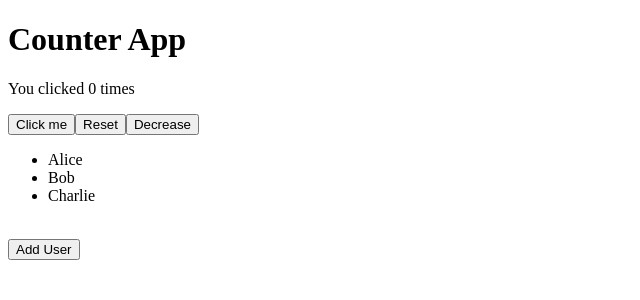
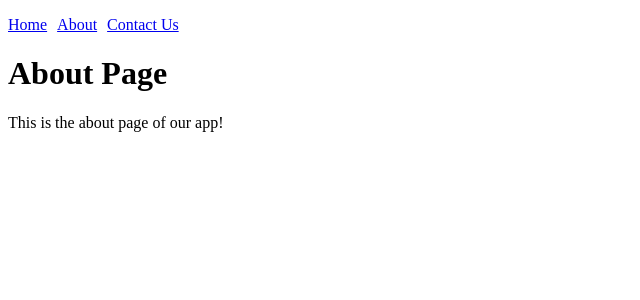
Before and after one commit to patrickfcarey/demo-react-app, a React (Create React App) app: page /about in a window 1280 px wide. Shown: the top 300 px of the page, without its empty margins (0-640 px from the left). Built offline with nearby package versions, Linux system fonts and the light colour scheme.

Commit message:
added routing functionality to make a single page webapp
before this commit, added the command  install react-router-dom in the last commit. this commit was geared around adding multiple pages through routing function

```diff
--- /dev/null
+++ b/src/About.js
@@ -0,0 +1,12 @@
+import React from 'react';
+
+function About() {
+  return (
+    <div>
+      <h1>About Page</h1>
+      <p>This is the about page of our app!</p>
+    </div>
+  );
+}
+
+export default About;
--- a/src/App.css
+++ b/src/App.css
@@ -36,3 +36,13 @@
     transform: rotate(360deg);
   }
 }
+
+nav ul {
+  list-style-type: none;
+  padding: 0;
+}
+
+nav li {
+  display: inline;
+  margin-right: 10px;
+}
--- a/src/App.js
+++ b/src/App.js
@@ -1,36 +1,38 @@
 import React, { useState } from 'react';
+import { Routes, Route, Link } from 'react-router-dom'; // Import routing components
+import About from './About'; // Import the new page
+import Contact from './Contact'; //Import contact
+import Home from './Home'; //Import home
+import './App.css';
+
 
 function App() {
-  const [count, setCount] = useState(0);
 
-  const [users, setUsers] = useState([
-    { id: 1, name: "Alice" },
-    { id: 2, name: "Bob" },
-    { id: 3, name: "Charlie" }
-  ]);
-
-  const addUser = () => {
-    const newUser = { id: users.length + 1, name: "New User" };
-    setUsers([...users, newUser]);
-  };
 
   return (
     <div>
-      <h1>Counter App</h1>
-      <p>You clicked {count} times</p>
-      <button onClick={() => setCount(count + 1)}>Click me</button>
-      <button onClick={() => setCount(0)}>Reset</button><nl></nl>
-      <button onClick={() => setCount(count - 1)}>Decrease</button>
-      <br></br>
-      <ul>
-        {users.map(user => (
-          <li key={user.id}>{user.name}</li>
-        ))}
-      </ul>
-      <br></br>
-      <button onClick={addUser}>Add User</button>
+      {/* Navigation */}
+      <nav>
+        <ul>
+          <li>
+            <Link to="/">Home</Link>
+          </li>
+          <li>
+            <Link to="/about">About</Link>
+          </li>
+          <li>
+            <Link to="/contact">Contact Us</Link>
+          </li>
+        </ul>
+      </nav>
+      {/* Define Routes */}
+      <Routes>
+        <Route path="/" element={<Home />} />
+        <Route path="/about" element={<About />} />
+        <Route path="/contact" element={<Contact />} />
+      </Routes>
+    </div>
 
-    </div>
   );
 }
 
--- /dev/null
+++ b/src/Contact.js
@@ -0,0 +1,12 @@
+import React from 'react';
+
+function Contact() {
+  return (
+    <div>
+      <h1>Contact Us</h1>
+      <p>Email: example@email.com</p>
+    </div>
+  );
+}
+
+export default Contact;
--- /dev/null
+++ b/src/Home.js
@@ -0,0 +1,38 @@
+import React, { useState } from 'react';
+
+
+
+function Home(){
+    const [count, setCount] = useState(0);
+
+  const [users, setUsers] = useState([
+    { id: 1, name: "Alice" },
+    { id: 2, name: "Bob" },
+    { id: 3, name: "Charlie" }
+  ]);
+
+  const addUser = () => {
+    const newUser = { id: users.length + 1, name: "New User" };
+    setUsers([...users, newUser]);
+  };
+
+    return (
+        <div>
+        <h1>Counter App</h1>
+        <p>You clicked {count} times</p>
+        <button onClick={() => setCount(count + 1)}>Click me</button>
+        <button onClick={() => setCount(0)}>Reset</button><nl></nl>
+        <button onClick={() => setCount(count - 1)}>Decrease</button>
+        <br></br>
+        <ul>
+          {users.map(user => (
+            <li key={user.id}>{user.name}</li>
+          ))}
+        </ul>
+        <br></br>
+        <button onClick={addUser}>Add User</button>
+        </div>
+    );
+}
+
+export default Home;
--- a/src/index.js
+++ b/src/index.js
@@ -2,11 +2,15 @@ import React from 'react';
 import ReactDOM from 'react-dom/client';
 //import './index.css';
 import App from './App';
+import { BrowserRouter } from 'react-router-dom'; // Import BrowserRouter
 //import reportWebVitals from './reportWebVitals';
 
 const root = ReactDOM.createRoot(document.getElementById('root'));
 root.render(
+  <BrowserRouter>
     <App />
+  </BrowserRouter>
+
 );
 
 // If you want to start measuring performance in your app, pass a function
```
